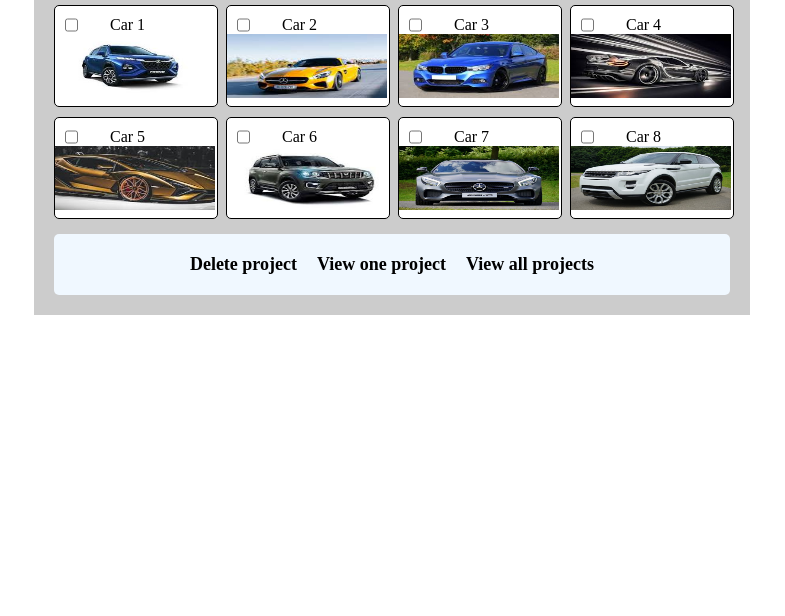
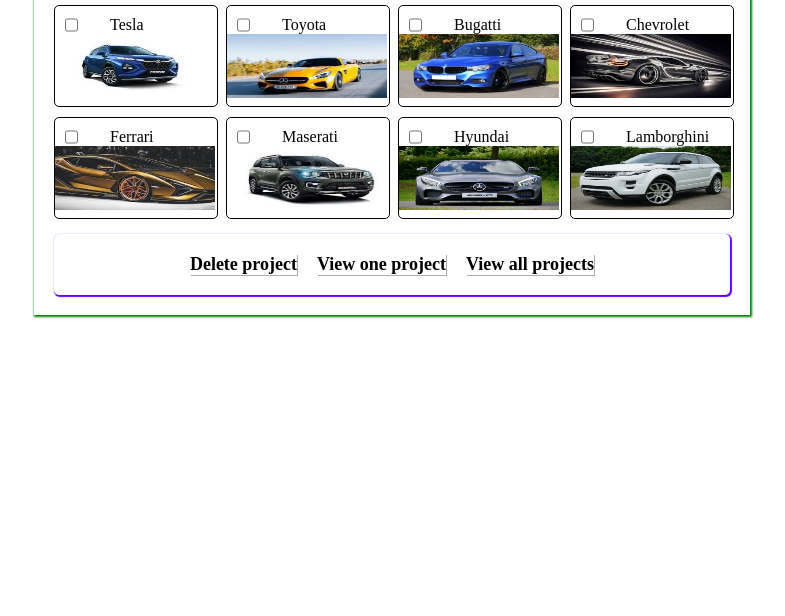
Before and after one commit to ClintonArani/view-1-2-delete-project, a plain HTML site: page index.html in a window 1280 px wide. Shown: the part 184-800 px from the top of the page, without its empty margins (206-991 px from the left). Drawn offline with Linux system fonts and the light colour scheme.

Commit message:
update of some styles

```diff
--- a/index.html
+++ b/index.html
@@ -13,56 +13,56 @@
             <div class="card">
                 <div class="para-check">
                     <input type="checkbox" class="card-check">
-                    <p>Car 1</p>
+                    <p>Tesla</p>
                 </div>
                 <img src="./images/cara.jpeg" alt="image 1">
             </div>
             <div class="card">
                 <div class="para-check">
                     <input type="checkbox" class="card-check">
-                    <p>Car 2</p>
+                    <p>Toyota</p>
                 </div>
                 <img src="./images/carb.jpeg" alt="image 2">
             </div>
             <div class="card">
                 <div class="para-check">
                     <input type="checkbox" class="card-check">
-                    <p>Car 3</p>
+                    <p>Bugatti</p>
                 </div>
                 <img src="./images/carc.jpeg" alt="image 3">
             </div>
             <div class="card">
                 <div class="para-check">
                     <input type="checkbox" class="card-check">
-                    <p>Car 4</p>
+                    <p>Chevrolet</p>
                 </div>
                 <img src="./images/card.jpeg" alt="image 4">
             </div>
             <div class="card">
                 <div class="para-check">
                     <input type="checkbox" class="card-check">
-                    <p>Car 5</p>
+                    <p>Ferrari</p>
                 </div>
                 <img src="./images/care.jpeg" alt="image 5">
             </div>
             <div class="card">
                 <div class="para-check">
                     <input type="checkbox" class="card-check">
-                    <p>Car 6</p>
+                    <p>Maserati</p>
                 </div>
                 <img src="./images/carf.jpeg" alt="image 6">
             </div>
             <div class="card">
                 <div class="para-check">
                     <input type="checkbox" class="card-check">
-                    <p>Car 7</p>
+                    <p>Hyundai</p>
                 </div>
                 <img src="./images/carg.jpeg" alt="image 7">
             </div>
             <div class="card">
                 <div class="para-check">
                     <input type="checkbox" class="card-check">
-                    <p>Car 8</p>
+                    <p>Lamborghini</p>
                 </div>
                 <img src="./images/carh.jpeg" alt="image 8">
             </div>
--- a/main.js
+++ b/main.js
@@ -11,6 +11,7 @@ document.addEventListener('DOMContentLoaded', () => {
             if (checkbox.checked) {
                 cards[index].classList.add('hidden');
                 cards[index].classList.remove('visible');
+                checkbox.checked = false; // Uncheck the checkbox
             }
         });
     };
@@ -28,6 +29,10 @@ document.addEventListener('DOMContentLoaded', () => {
                 cards[index].classList.remove('visible');
             }
         });
+
+        checkboxes.forEach(checkbox => {
+            checkbox.checked = false; // Uncheck all checkboxes
+        });
     };
 
     // Function to view all cards
@@ -36,6 +41,10 @@ document.addEventListener('DOMContentLoaded', () => {
             card.classList.add('visible');
             card.classList.remove('hidden');
         });
+
+        checkboxes.forEach(checkbox => {
+            checkbox.checked = false; // Uncheck all checkboxes
+        });
     };
 
     // Attach event listeners
--- a/styles.css
+++ b/styles.css
@@ -4,7 +4,7 @@
 }
 
 .main{
-    background-color: #ccc;
+    box-shadow: 1px 1px 2px 1px green;
     width: 52.8vw;
     margin-left: 15rem;
     margin-top: 7rem;
@@ -60,7 +60,7 @@ img{
     height: 4rem;
 }
 .action-box{
-    background-color: aliceblue;
+    box-shadow: 1px 1px 1px 1px #6200ff;
     margin-top: 15px;
     border-radius: 5px;
     padding: 20px;
@@ -73,6 +73,7 @@ img{
     font-size: large;
     font-weight: bold;
     font-family: 'Times New Roman', Times, serif;
+    box-shadow: 1px 1px #aaa;
 }
 .action:hover{
     text-decoration: underline 2px blueviolet;
```
